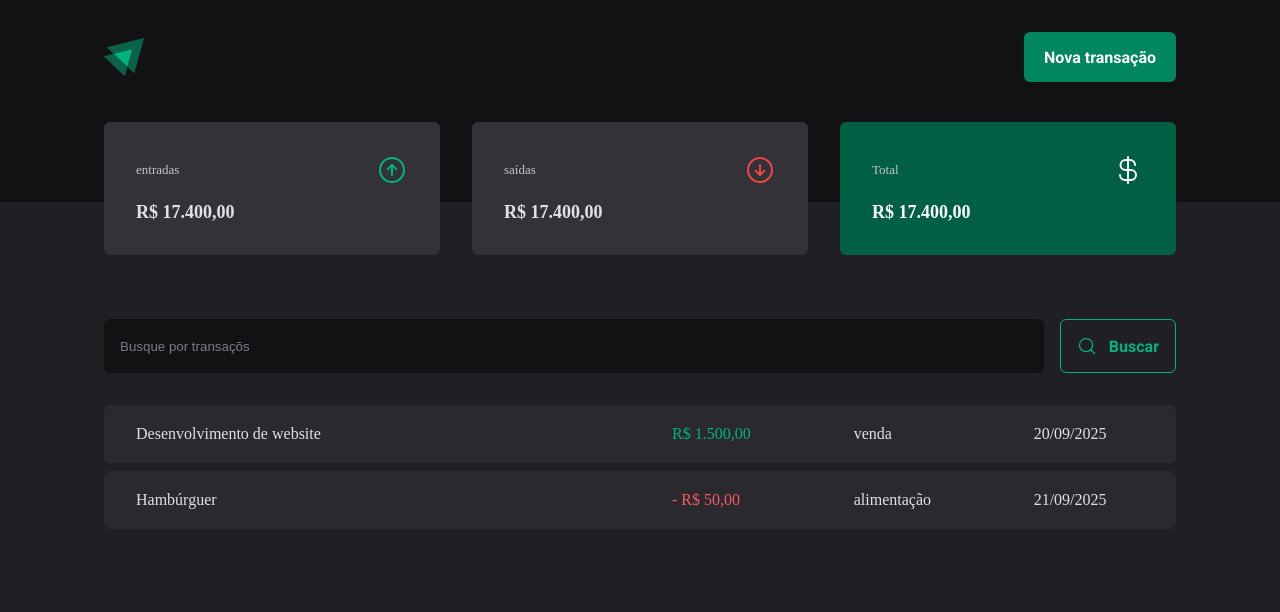
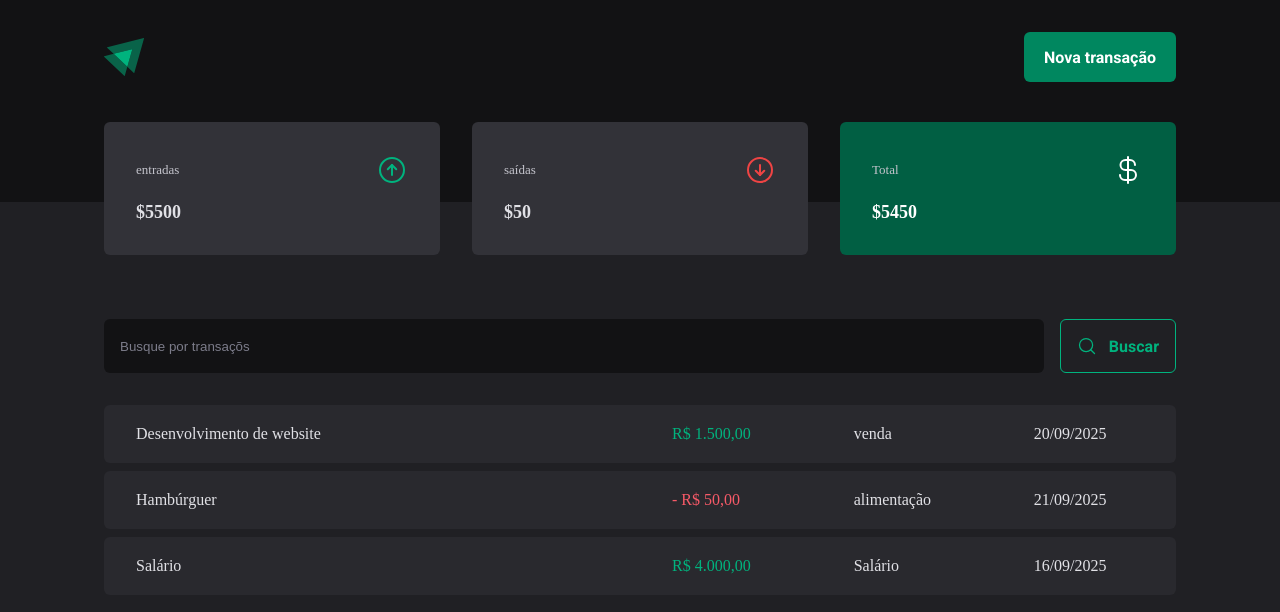
Before and after one commit to ronald1134/DT-Money, a React (Vite) app: page / in a window 1280 px wide. Shown: the top 612 px of the page. Built offline with nearby package versions, Linux system fonts and the light colour scheme; data requests are answered from the project's data file.

Commit message:
refactor: usar reduce no Summary para calcular resumo

```diff
--- a/server.json
+++ b/server.json
@@ -15,6 +15,14 @@
             "category": "alimentação",
             "price": 50.00,
             "createdAt": "2025-09-21T12:30:00Z"
+        },
+        {
+            "id": 3,
+            "description": "Salário",
+            "type": "income",
+            "category": "Salário",
+            "price": 4000.00,
+            "createdAt": "2025-09-16T06:15:00Z"
         }
     ]
 }
--- a/src/components/Summary/index.tsx
+++ b/src/components/Summary/index.tsx
@@ -7,6 +7,24 @@
     const { transactions } = useContext(TransactionsContext);
     console.log(transactions);
 
+    const summary = transactions.reduce(
+        (acc, transaction) => {
+            if (transaction.type === 'income') {
+                acc.income += transaction.price;
+                acc.total += transaction.price;
+            } else {
+                acc.outcome += transaction.price;
+                acc.total -= transaction.price;
+            }
+            acc.total = acc.income - acc.outcome;
+            return acc;
+        },
+        {
+            income: 0,
+            outcome: 0,
+            total: 0
+        }
+    )
 
     return (
         <SummaryContainer>
@@ -16,7 +34,7 @@
                     <ArrowCircleUp size={32} color="#00b37e" />
                 </header>
 
-                <strong>R$ 17.400,00</strong>
+                <strong>${summary.income}</strong>
             </SummaryCard>
 
             <SummaryCard>
@@ -25,7 +43,7 @@
                     <ArrowCircleDown size={32} color="#ef4444" />
                 </header>
 
-                <strong>R$ 17.400,00</strong>
+                <strong> ${summary.outcome} </strong>
             </SummaryCard>
 
             <SummaryCard variant="green">
@@ -34,7 +52,7 @@
                     <CurrencyDollar size={32} color="#fff" />
                 </header>
 
-                <strong>R$ 17.400,00</strong>
+                <strong>${summary.total}</strong>
             </SummaryCard>
         </SummaryContainer>
     )
```
